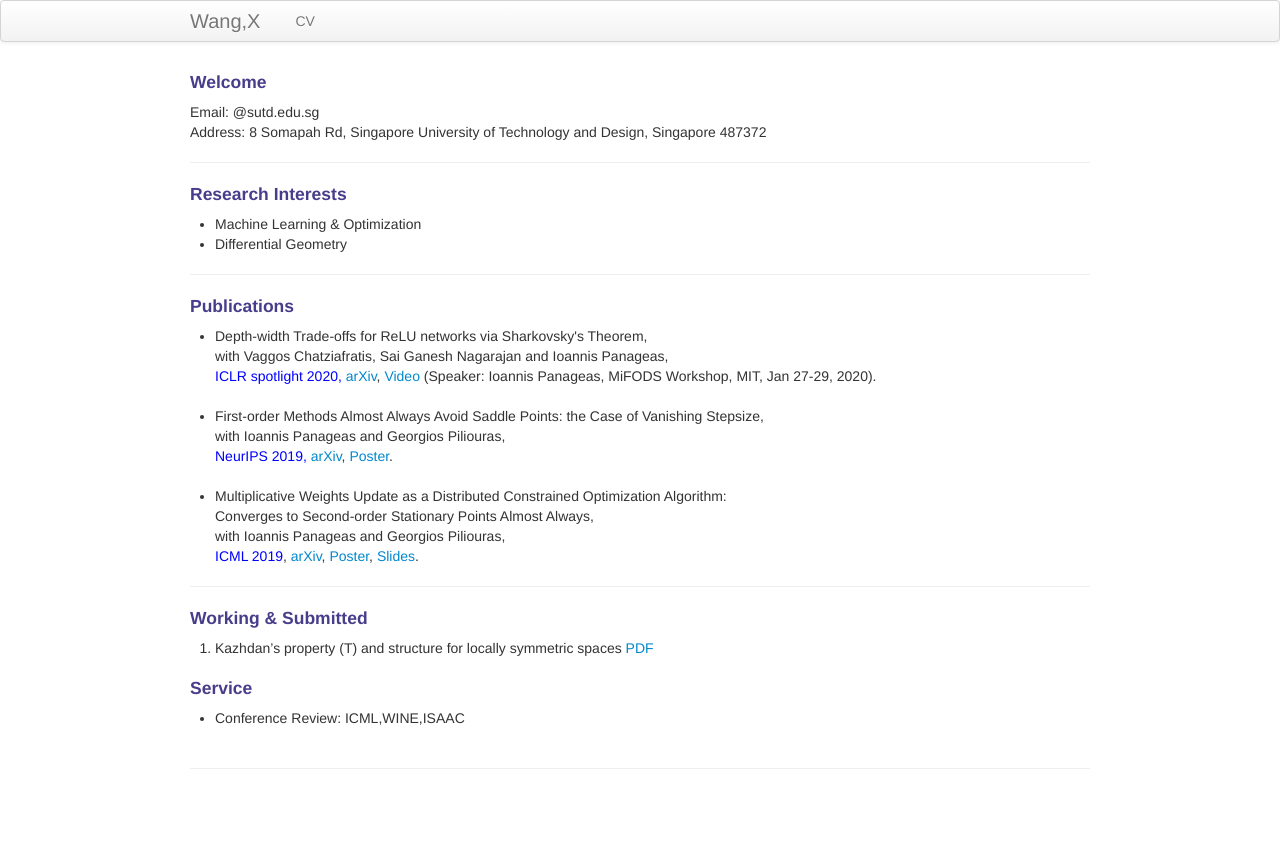
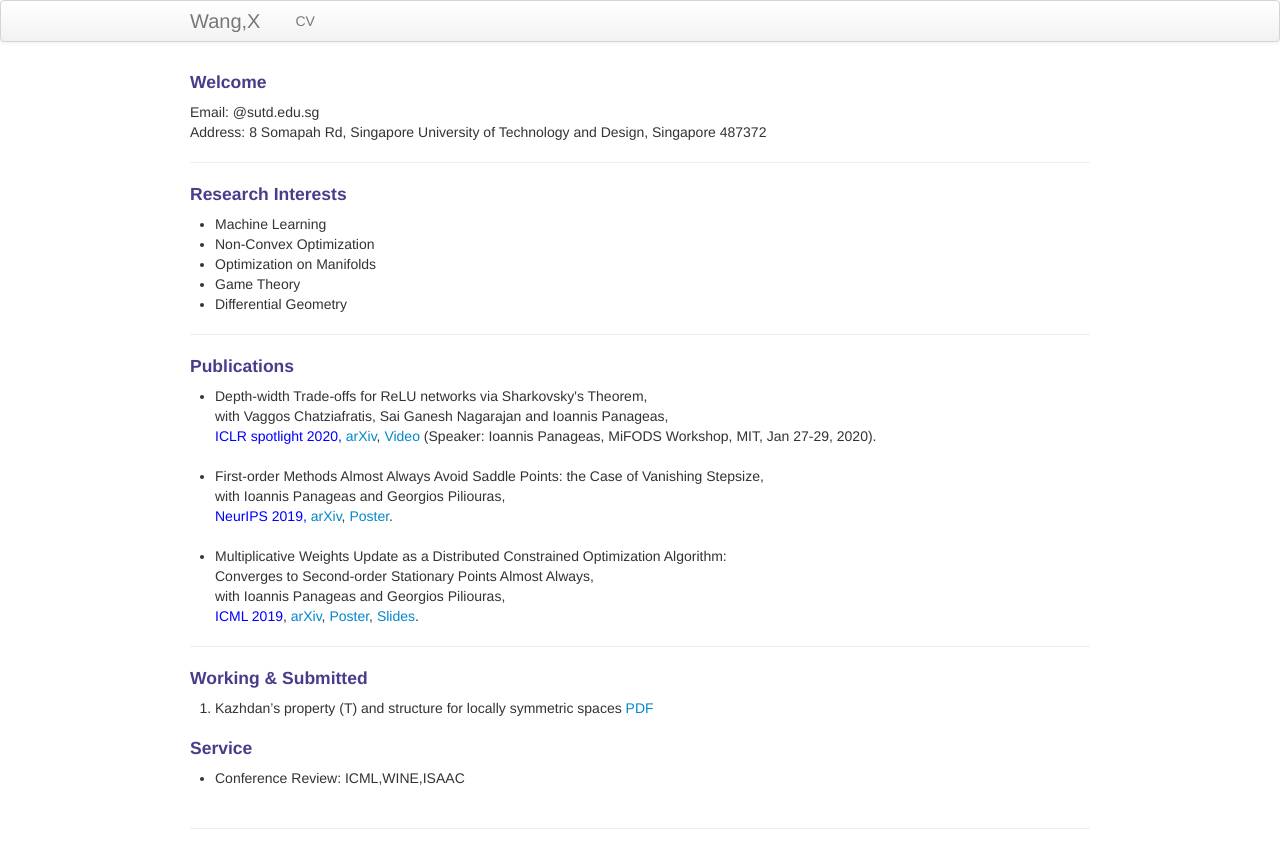
Before and after one commit to xiiaowang/xiiaowang.github.io, a Jekyll site: the page built from index.md, in a window 1280 px wide. Shown: the top 868 px of the page. Built offline with Jekyll 4.4.1, drawn with Linux system fonts in a browser that asks for light colours.

Commit message:
Update index.md

```diff
--- a/index.md
+++ b/index.md
@@ -16,7 +16,10 @@ keywords: machine learning, geometry
 <div class="container2">
 <h4><a name="Research Interests"></a>Research Interests</h4>
 <ul>
-    <li>Machine Learning & Optimization</li>
+    <li>Machine Learning</li>
+    <li>Non-Convex Optimization</li>
+    <li>Optimization on Manifolds</li>
+    <li>Game Theory</li>
     <li>Differential Geometry</li>
 </ul>
 </div>
```
